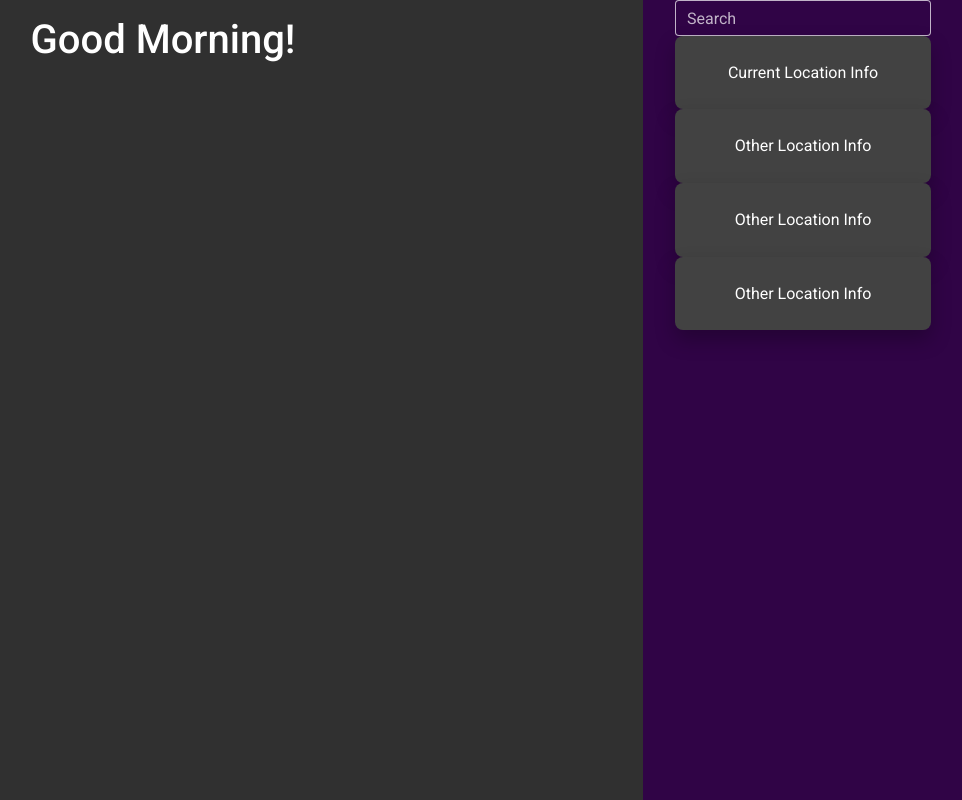
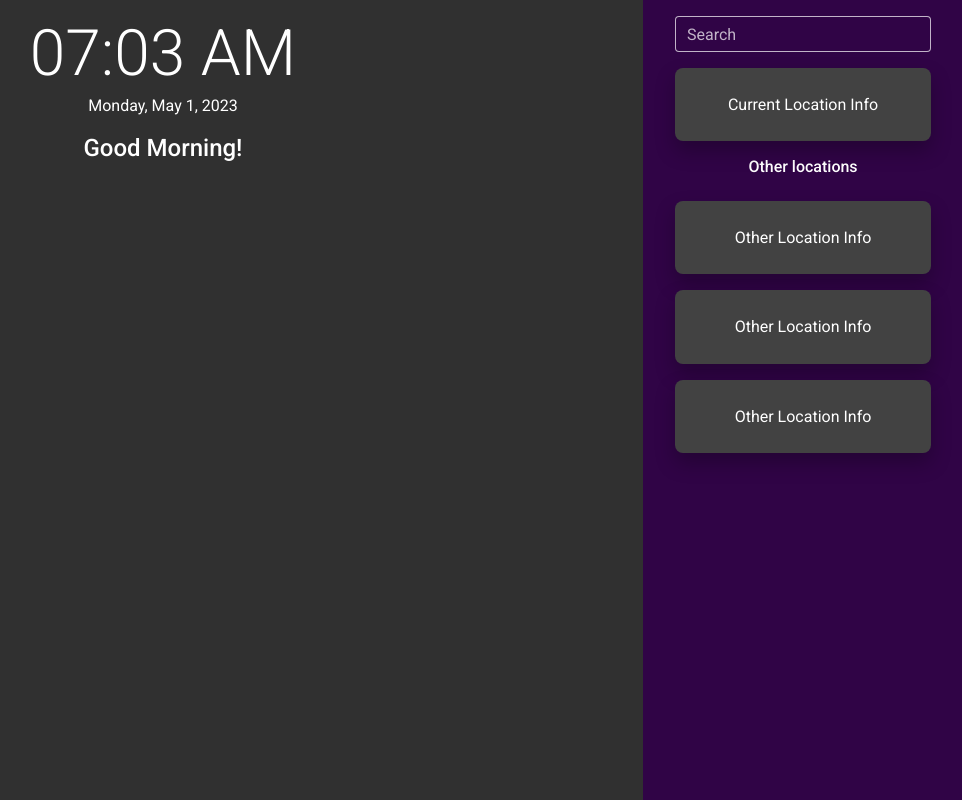
Before and after one commit to lonhattan007/Weather-Forecast-frontend, a React (Vite) app: page /dashboard in a window 1280 px wide. Shown: the whole page, without its empty margins (317-1279 px from the left). Built offline with nearby package versions, Linux system fonts and the light colour scheme; no server answers.

Commit message:
Added greeter clock

```diff
--- /dev/null
+++ b/src/components/Greetings/Greetings.tsx
@@ -0,0 +1,49 @@
+import { MDBTypography } from 'mdb-react-ui-kit';
+import { useEffect, useState } from 'react';
+
+const Greetings = () => {
+  const [currentTime, setCurrentTime] = useState(new Date());
+
+  useEffect(() => {
+    // Interval range till the next minute
+    const intervalRange = (60 - currentTime.getSeconds()) * 1000;
+
+    const interval = setInterval(() => {
+      setCurrentTime(new Date());
+    }, intervalRange);
+
+    // Clean up function, needed to avoid memory leak
+    return () => clearInterval(interval);
+  });
+
+  const greeting = () => {
+    const hour = currentTime.getHours();
+
+    if (hour < 12) return 'Good Morning!';
+    else if (hour < 18) return 'Good Afternoon!';
+    else if (hour < 22) return 'Good Evening!';
+    else return 'Good Night!';
+  };
+
+  return (
+    <div className="m-3 text-align-left">
+      <MDBTypography tag="div" className="display-2-lg display-3">
+        {currentTime.toLocaleTimeString('en-US', {
+          hour: '2-digit',
+          minute: '2-digit',
+        })}
+      </MDBTypography>
+      <p>
+        {currentTime.toLocaleDateString('en-US', {
+          weekday: 'long',
+          day: 'numeric',
+          month: 'long',
+          year: 'numeric',
+        })}
+      </p>
+      <h4>{greeting()}</h4>
+    </div>
+  );
+};
+
+export default Greetings;
--- /dev/null
+++ b/src/components/Greetings/index.ts
@@ -0,0 +1 @@
+export { default } from './Greetings';
--- a/src/main.tsx
+++ b/src/main.tsx
@@ -22,11 +22,30 @@ const mockParams = {
   endDateTime: '2020-12-01T21:00:00',
 };
 
+const mockParamsByName = {
+  locationName: 'Thua Thien - Hue',
+  startDateTime: '2020-12-01T09:00:00',
+  endDateTime: '2020-12-01T21:00:00',
+};
+
 axios
   .get(`/weathers`, {
     params: mockParams,
   })
-  .then((res) => console.log(JSON.parse(res.request.response)))
+  .then((res) => {
+    console.log('Get weather by coordinates');
+    console.log(JSON.parse(res.request.response));
+  })
+  .catch((err) => console.error(err));
+
+axios
+  .get(`/weathers/location-name`, {
+    params: mockParamsByName,
+  })
+  .then((res) => {
+    console.log('Get weather by name');
+    console.log(JSON.parse(res.request.response));
+  })
   .catch((err) => console.error(err));
 
 ReactDOM.createRoot(document.getElementById('root') as HTMLElement).render(
--- a/src/views/DashboardView/DashboardView.tsx
+++ b/src/views/DashboardView/DashboardView.tsx
@@ -2,24 +2,22 @@ import { MDBContainer, MDBRow, MDBCol, MDBInputGroup, MDBInput, MDBBtn, MDBIcon
 import { MDBCard, MDBCardBody } from 'mdb-react-ui-kit';
 import './DashboardView.scss';
 import { useCurrentCoordinates } from '@hooks/useCurrentCoordinates';
+import Greetings from '@components/Greetings/Greetings';
+import { useEffect } from 'react';
 
 const DashboardView = () => {
   const currentCoords = useCurrentCoordinates();
-  const hour = new Date().getHours();
 
-  const greeting = () => {
-    if (hour < 12) return 'Good Morning!';
-    else if (hour < 18) return 'Good Afternoon!';
-    else if (hour < 22) return 'Good Evening!';
-    else return 'Good Night!';
-  };
+  useEffect(() => {
+    console.log(currentCoords);
+  }, [currentCoords]);
 
   return (
     <MDBContainer id="content-container">
       <MDBRow id="content-row" className="flex-row-reverse">
         <MDBCol className="side-panel d-flex justify-content-center align-items-start" lg="3" md="4">
           <MDBContainer>
-            <MDBRow className="justify-content-center">
+            <MDBRow className="justify-content-center my-3">
               <MDBInputGroup id="search-section">
                 <MDBInput label="Search" />
                 {/* <MDBBtn rippleColor="dark">
@@ -27,22 +25,25 @@ const DashboardView = () => {
                 </MDBBtn> */}
               </MDBInputGroup>
             </MDBRow>
-            <MDBRow className="justify-content-center">
+            <MDBRow className="justify-content-center my-3">
               <MDBCard className="info-card">
                 <MDBCardBody>Current Location Info</MDBCardBody>
               </MDBCard>
             </MDBRow>
-            <MDBRow className="justify-content-center">
+            <MDBRow className="justify-content-start text-align-left my-3">
+              <h6>Other locations</h6>
+            </MDBRow>
+            <MDBRow className="justify-content-center my-3">
               <MDBCard className="info-card">
                 <MDBCardBody>Other Location Info</MDBCardBody>
               </MDBCard>
             </MDBRow>
-            <MDBRow className="justify-content-center">
+            <MDBRow className="justify-content-center my-3">
               <MDBCard className="info-card">
                 <MDBCardBody>Other Location Info</MDBCardBody>
               </MDBCard>
             </MDBRow>
-            <MDBRow className="justify-content-center">
+            <MDBRow className="justify-content-center my-3">
               <MDBCard className="info-card">
                 <MDBCardBody>Other Location Info</MDBCardBody>
               </MDBCard>
@@ -50,9 +51,7 @@ const DashboardView = () => {
           </MDBContainer>
         </MDBCol>
         <MDBCol className="detail-board" lg="9" md="8">
-          <h1 className="m-3">{greeting()}</h1>
-          <h2>{currentCoords?.latitude}</h2>
-          <h2>{currentCoords?.longitude}</h2>
+          <Greetings />
         </MDBCol>
       </MDBRow>
     </MDBContainer>
```
Also changed, not shown: src/models/WeatherModel.ts (added, +56 -0 lines).
